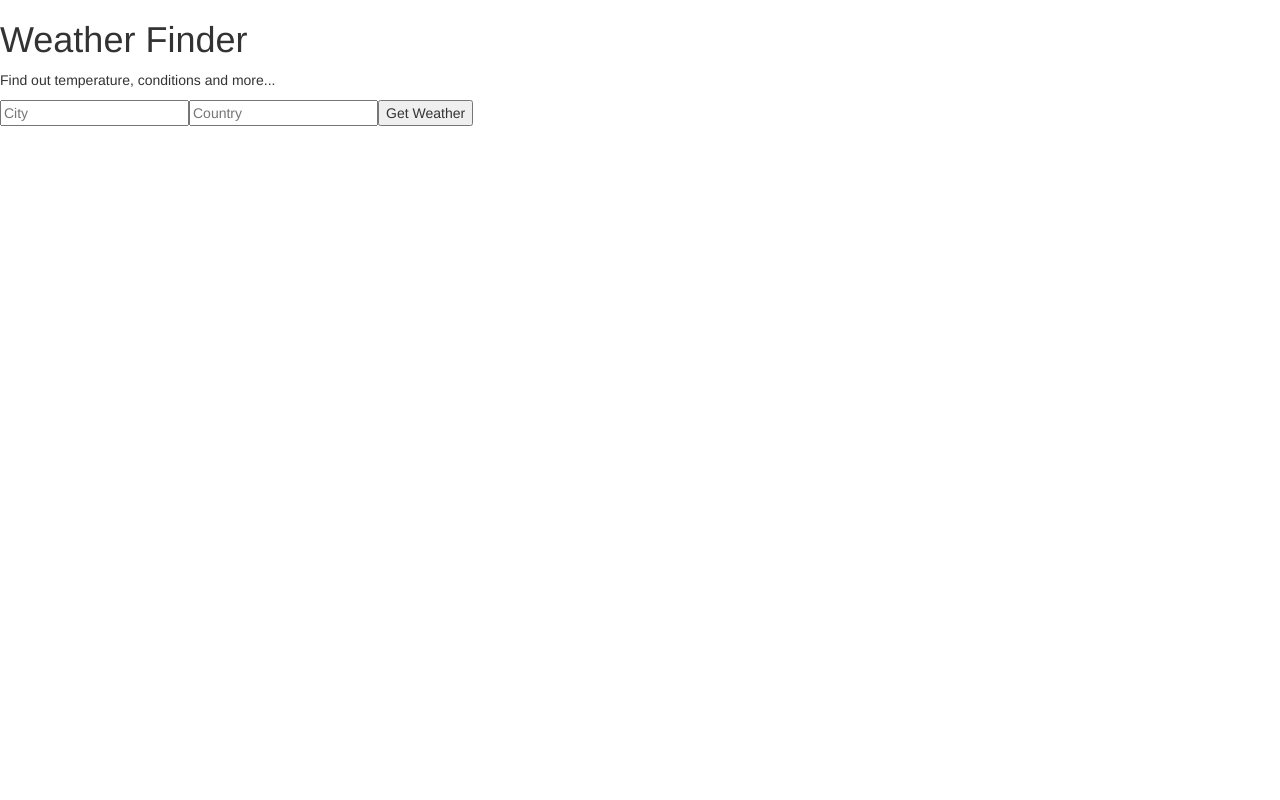
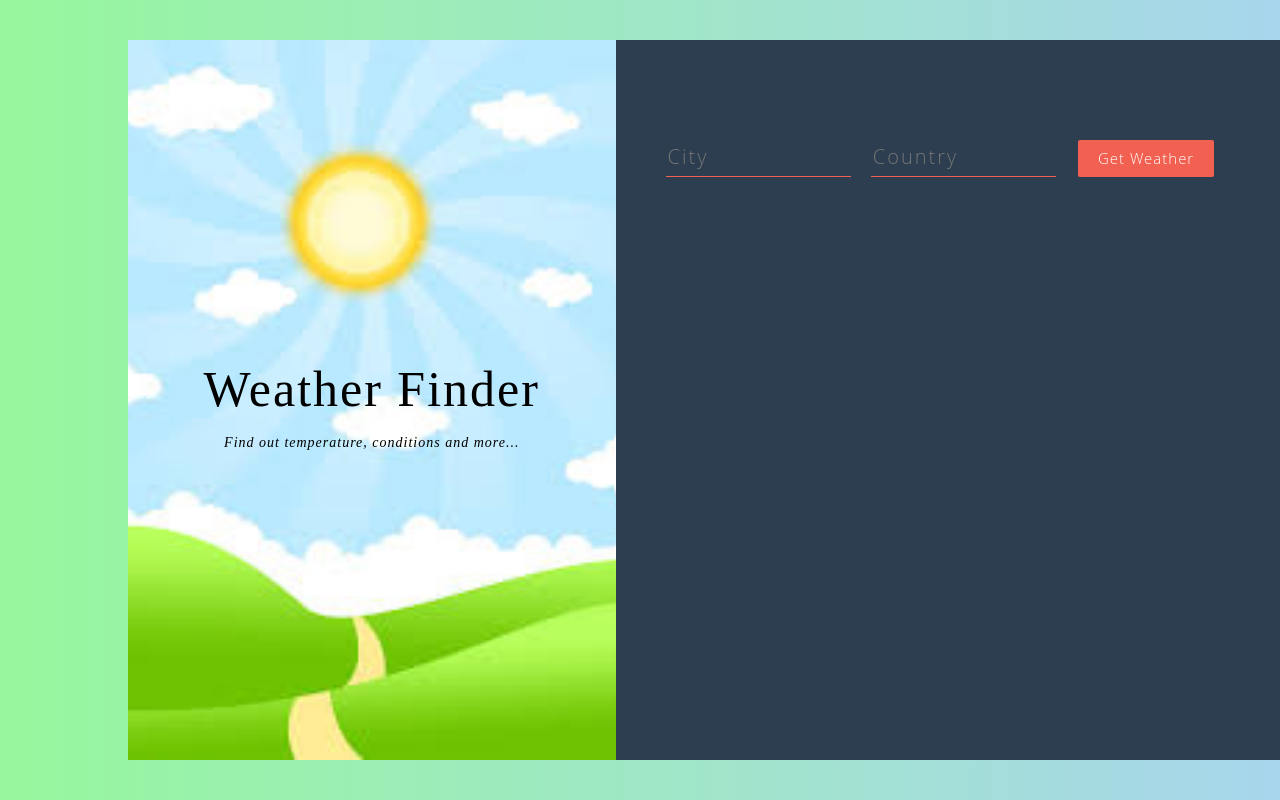
Before and after one commit to Gia1987/Weather-App-React, a React (Create React App) app: page / in a window 1280 px wide. Built offline with nearby package versions, Linux system fonts and the light colour scheme.

Commit message:
Added style to the app

```diff
--- /dev/null
+++ b/src/App.css
@@ -0,0 +1,121 @@
+body {
+  font-family: "Open Sans", serif;
+}
+
+.wrapper {
+  background: linear-gradient(to right, #96f79d, #a8d6ed);
+  height: 100vh;
+  display: flex;
+  justify-content: center;
+  align-items: center;
+}
+
+.main {
+  height: 90vh;
+  width: 80%;
+  margin: 0 auto;
+}
+
+.title-container {
+  height: 90vh;
+  background: url("img/bg.jpg") center center no-repeat;
+  background-size: cover;
+  display: flex;
+  align-items: center;
+  justify-content: center;
+  text-align: center;
+  color: #000;
+}
+
+.title-container__title {
+  font-size: 50px;
+  letter-spacing: 2px;
+  line-height: 1.3;
+  font-family: 'Roboto Slab', serif;
+}
+
+.title-container__subtitle {
+  font-style: italic;
+  font-weight: 100;
+  letter-spacing: 1px;
+  line-height: 1.5;
+  font-family: "Merriweather", serif;
+}
+
+.form-container {
+  background-color: #2c3e50;
+  height: 90vh;
+  padding-top: 100px;
+  padding-left: 50px;
+}
+
+input[type="text"] {
+  background-color: transparent;
+  border: 0;
+  border-bottom: solid 1px #f16051;
+  width: 30%;
+  padding-bottom: 4px;
+  color: #fff !important;
+  font-weight: lighter;
+  letter-spacing: 2px;
+  margin-bottom: 30px;
+  margin-right: 20px;
+  font-size: 20px;
+}
+
+input[type="text"] {
+    outline: none;
+}
+
+input:-webkit-autofill {
+    -webkit-box-shadow: 0 0 0 30px #2c3e50 inset;
+    -webkit-text-fill-color: #fff !important;
+}
+
+button {
+  border: 0;
+  padding: 8px 20px;
+  margin: 0 2px;
+  border-radius: 2px;
+  font-weight: lighter;
+  letter-spacing: 1px;
+  font-size: 15px;
+  cursor: pointer;
+  background-color: #f16051;
+  color: #fff;
+  font-weight: 100;
+}
+
+button:active {
+  outline: none;
+}
+
+.weather__info {
+  width: 60%;
+  font-size: 20px;
+  font-weight: 200;
+  letter-spacing: 2px;
+}
+
+.weather__key {
+  color: #f16051;
+  border-bottom: solid 2px rgba(255,255,255,0.06);
+  padding: 20px 0 20px 0;
+  font-weight: 400;
+}
+
+.weather__key:last-child {
+  border: 0;
+}
+
+.weather__value {
+  color: #fff;
+  font-weight: 200;
+}
+
+.weather__error {
+  color: #f16051;
+  font-size: 20px;
+  letter-spacing: 1px;
+  font-weight: 200;
+}
--- a/src/App.js
+++ b/src/App.js
@@ -26,7 +26,7 @@
     // use a build react's method (setState) which allows to manipulate the state
   if (city && country) {
     this.setState({
-      temperature: data.main.temp,
+      temperature: data.main.temp +' °C',
       city: data.name,
       country: data.sys.country,
       humidity: data.main.humidity,
@@ -47,7 +47,14 @@
   render() {
     return (
       <div>
+        <div className = 'wrapper'>
+          <div className = 'main'>
+            <div className = 'container'>
+              <div className = 'row'>
+                <div className='col-xs-5 title-container'>
                   <Titles />
+                </div>
+                <div className= 'col-xs-7 form-container'>
                   <Form getWeather = {this.getWeather} />
                   <Weather
                   temperature = {this.state.temperature}
@@ -58,8 +65,15 @@
                   error = {this.state.error}
                   />
                 </div>
+              </div>
+            </div>
+          </div>
+        </div>
+      </div>
     );
   }
 };
 
+
+
 export default App;
--- a/src/component/Titles.js
+++ b/src/component/Titles.js
@@ -3,8 +3,8 @@
 const Titles = () =>{
   return (
     <div>
-      <h1> Weather Finder</h1>
-      <p> Find out temperature, conditions and more...</p>
+      <h1 className='title-container__title'> Weather Finder</h1>
+      <p className='title-container__subtitle'> Find out temperature, conditions and more...</p>
     </div>
   );
 }
--- a/src/component/Weather.js
+++ b/src/component/Weather.js
@@ -2,12 +2,30 @@
 
 const Weather = (props) => {
   return (
-    <div>
-      {props.city && props.country && <p>Location: {props.city}, {props.country}</p>}
-      {props.temperature && <p>Temperature: {props.temperature}</p>}
-      {props.humidity && <p>Humidity: {props.humidity}</p>}
-      {props.description && <p>Conditions: {props.description}</p>}
-      {props.error && <p>{props.error}</p>}
+    <div className ='weather__info'>
+      {
+        props.city && props.country && <p className = 'weather__key'>Location:
+          <span className = 'weather__value'> {props.city}, {props.country}</span>
+        </p>
+      }
+      {
+        props.temperature && <p className = 'weather__key'>Temperature:
+          <span className = 'weather__value'> {props.temperature}</span>
+        </p>
+      }
+      {
+        props.humidity && <p className = 'weather__key'>Humidity:
+          <span className = 'weather__value'> {props.humidity}</span>
+         </p>
+      }
+      {
+        props.description && <p className = 'weather__key'>Conditions:
+          <span className = 'weather__value'> {props.description}</span>
+         </p>
+      }
+      {
+        props.error && <p className = 'weather__error'> {props.error}</p>
+      }
     </div>
   )
 }
--- a/src/index.js
+++ b/src/index.js
@@ -1,6 +1,7 @@
 import React from 'react';
 import ReactDOM from 'react-dom';
 import 'bootstrap/dist/css/bootstrap.min.css';
+import './App.css'
 import App from './App';
 import registerServiceWorker from './registerServiceWorker';
 
```
Also changed, not shown: src/img/bg.jpg (added). Lines whose indentation alone changed are shown as unchanged.
